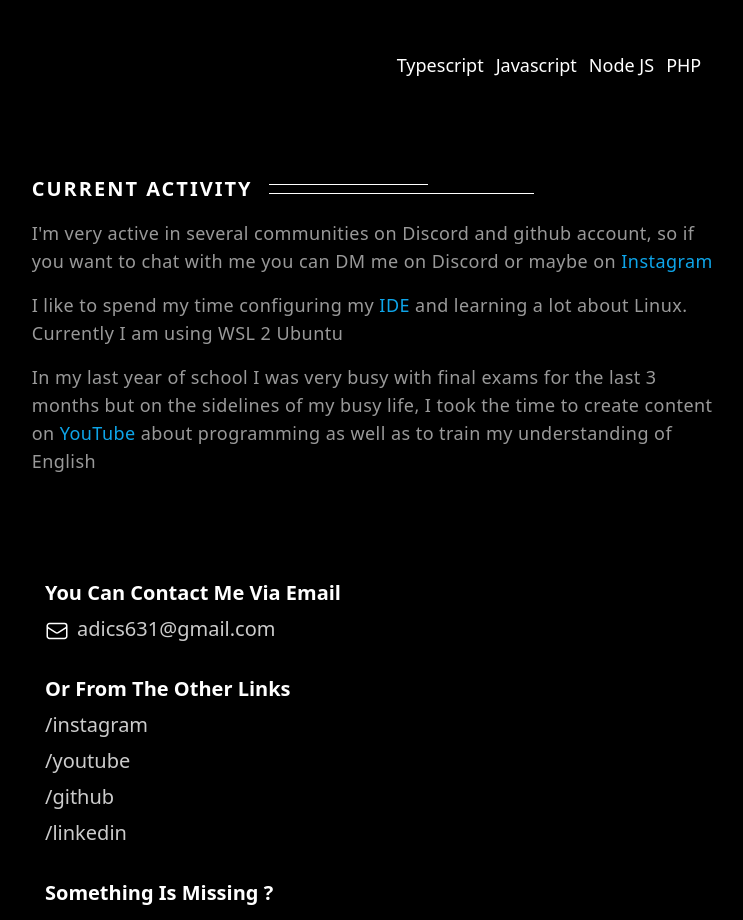
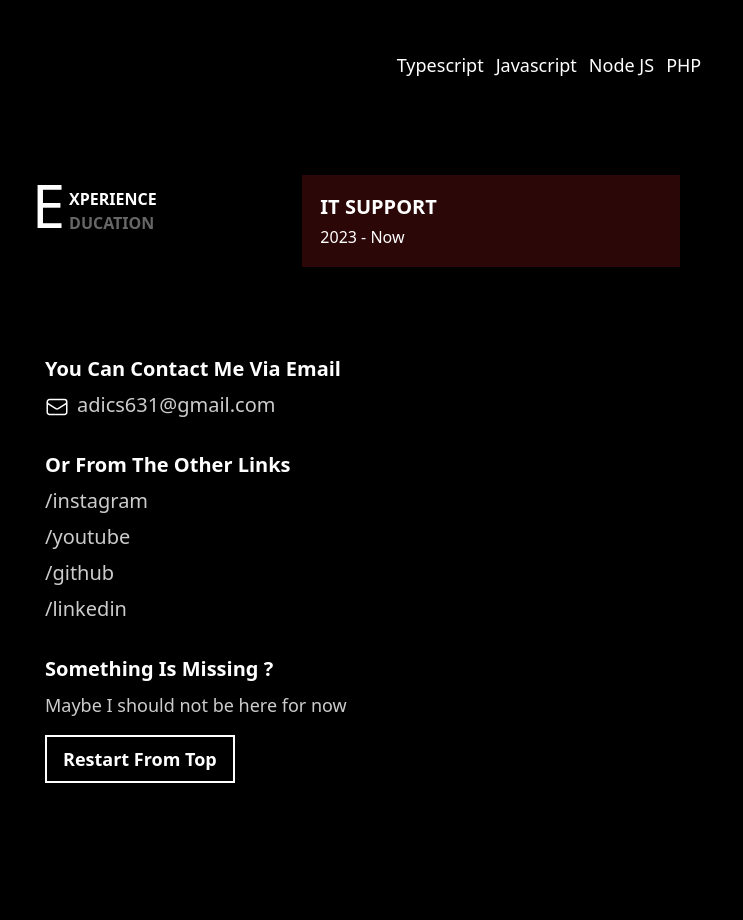
Before and after one commit to AdiCahyaSaputra/personal-website, a Next.js app: page / in a window 1280 px wide. Shown: the part 1420-2340 px from the top of the page, without its empty margins (91-834 px from the left). Built offline with nearby package versions, Linux system fonts and the light colour scheme.

Commit message:
feat: Experience and Education information

```diff
--- /dev/null
+++ b/asset/data/education.json
@@ -0,0 +1,16 @@
+[
+  {
+    "title": "SMPN 21 Jakarta",
+    "year": {
+      "start": "2017",
+      "end": "2020"
+    }
+  },
+  {
+    "title": "SMKS Pangeran Wijaya Kusuma",
+    "year": {
+      "start": "2020",
+      "end": "2023"
+    }
+  }
+]
--- /dev/null
+++ b/asset/data/experience.json
@@ -0,0 +1,9 @@
+[
+  {
+    "title": "IT Support",
+    "year": {
+      "start": "2023",
+      "end": "Now"
+    }
+  }
+]
--- /dev/null
+++ b/components/reusable/experience/InfoCard.tsx
@@ -0,0 +1,30 @@
+import IExperienceEdu from 'lib/interface/IExperienceEdu'
+import React from 'react'
+import { motion } from 'framer-motion'
+
+type Props = IExperienceEdu & {
+  delay: number
+}
+
+const InfoCard: React.FC<Props> = ({ title, year, delay }) => {
+  return (
+    <motion.div
+      initial={{ y: '200%' }}
+      animate={{
+        y: 0,
+        transition: {
+          ease: 'easeOut',
+          duration: .3,
+          delay
+        }
+      }}
+    >
+      <div className='bg-red-600/20 p-4 border-2 border-transparent hover:border-red-600 transition-all duration-300'>
+        <h2 className='text-xl line-clamp-1 font-bold uppercase'>{title}</h2>
+        <p className='font-light mt-1'>{year.start} - {year.end}</p>
+      </div>
+    </motion.div>
+  )
+}
+
+export default InfoCard
--- a/components/section/AboutSection.tsx
+++ b/components/section/AboutSection.tsx
@@ -19,17 +19,17 @@ const AboutSection: React.FC = () => {
 
         <div className='grid grid-cols-12 text-white/60 text-lg gap-x-6 mt-4 gap-y-4'>
 
-          <div className='md:col-span-4 col-span-12 tracking-wide'>
+          <div className='lg:col-span-4 col-span-12 tracking-wide'>
             <p>
               Hello, My name&apos;s Adi Cahya Saputra. Currently I live in Jakarta, Indonesia as a Vocational High School student and will graduate this year
             </p>
           </div>
-          <div className='md:col-span-4 col-span-12 tracking-wide'>
+          <div className='lg:col-span-4 col-span-12 tracking-wide'>
             <p>
               After graduating, I want to continue studying in college and looking for as many relationship as possible while also trying many new thing such as freelancing or contributing to open source projects
             </p>
           </div>
-          <div className='md:col-span-4 col-span-12 tracking-wide'>
+          <div className='lg:col-span-4 col-span-12 tracking-wide'>
             <p>
               I like to spend my day to learn something new or digging deeper about the topics that I have learned before.
             </p>
--- a/components/section/CurrentActivitySection.tsx
+++ /dev/null
@@ -1,30 +0,0 @@
-import Container, { container } from 'components/reusable/global/Container'
-import React from 'react'
-
-const CurrentActivitySection: React.FC = () => {
-  return (
-    <section className='py-10 relative text-white selection:bg-white selection:text-black'>
-      <Container className={container({ size: 'large' })}>
-
-        <div className='flex items-center space-x-4'>
-
-          <h1 className='font-bold uppercase tracking-widest text-xl'>Current&nbsp;Activity</h1>
-          <div className='w-full space-y-2'>
-            <div className='h-px w-full md:w-1/5 bg-white' />
-            <div className='h-px w-full md:w-1/3 bg-white' />
-          </div>
-
-        </div>
-
-        <div className='py-4 text-white/60 tracking-wide md:w-2/3 text-lg w-full space-y-4'>
-          <p>I&apos;m very active in several communities on Discord and github account, so if you want to chat with me you can DM me on Discord or maybe on <a href='https://www.instagram.com/adi.tsx' className='text-sky-500 hover:underline'>Instagram</a></p>
-          <p>I like to spend my time configuring my <a href='https://github.com/AdiCahyaSaputra/my-neovim-setup' className='text-sky-500 hover:underline'>IDE</a> and learning a lot about Linux. Currently I am using WSL 2 Ubuntu</p>
-          <p>In my last year of school I was very busy with final exams for the last 3 months but on the sidelines of my busy life, I took the time to create content on <a href='https://www.youtube.com/@adics' className='text-sky-500 hover:underline'>YouTube</a> about programming as well as to train my understanding of English</p>
-        </div>
-
-      </Container>
-    </section>
-  )
-}
-
-export default CurrentActivitySection
--- /dev/null
+++ b/components/section/ExperienceSection.tsx
@@ -0,0 +1,58 @@
+import { cva } from 'class-variance-authority'
+import InfoCard from 'components/reusable/experience/InfoCard'
+import Container, { container } from 'components/reusable/global/Container'
+import IExperienceEdu from 'lib/interface/IExperienceEdu'
+import React, { useState } from 'react'
+
+const EMenu = cva("uppercase cursor-pointer sm:hover:undeline", {
+  variants: {
+    intent: {
+      active: "text-white",
+      deactive: "text-white/40 hover:text-white/70 transition-all"
+    }
+  },
+  defaultVariants: {
+    intent: "active"
+  }
+})
+
+type EActiveMenu = "xp" | "du"
+
+const experiences: IExperienceEdu[] = require("../../asset/data/experience.json")
+const educations: IExperienceEdu[] = require("../../asset/data/education.json")
+
+const ExperienceSection: React.FC = () => {
+  const [EActiveMenu, setEActiveMenu] = useState<EActiveMenu>("xp")
+
+  return (
+    <section className='py-10 text-white selection:bg-white selection:text-black'>
+      <Container className={container({ size: 'large', className: 'flex lg:flex-nowrap flex-wrap items-start gap-4' })}>
+
+        <div className='flex items-end gap-1 lg:w-3/12 w-full'>
+
+          <h1 className='text-6xl'>E</h1>
+          <div className='font-bold'>
+            <h1 onClick={() => setEActiveMenu('xp')} className={EMenu({ intent: EActiveMenu === 'xp' ? 'active' : 'deactive' })}>xperience</h1>
+            <h1 onClick={() => setEActiveMenu('du')} className={EMenu({ intent: EActiveMenu === 'du' ? 'active' : 'deactive' })}>ducation</h1>
+          </div>
+
+        </div>
+
+        <div className='lg:w-9/12 grid lg:grid-cols-2 grid-cols-1 gap-2 w-full grow-0'>
+
+          {EActiveMenu === 'xp' && experiences.map((experience, index) => (
+            <InfoCard {...experience} key={index} delay={(index + 1) /10} />
+          ))}
+
+          {EActiveMenu === 'du' && educations.map((education, index) => (
+            <InfoCard {...education} key={index} delay={(index + 1) /10}/>
+          ))}
+
+        </div>
+
+      </Container>
+    </section>
+  )
+}
+
+export default ExperienceSection
--- a/components/section/SkillSection.tsx
+++ b/components/section/SkillSection.tsx
@@ -6,17 +6,17 @@ const SkillSection: React.FC = () => {
     <section className='py-10 text-white selection:bg-white selection:text-black'>
       <Container className={container({ size: "large" })}>
 
-        <div className='w-full flex gap-4 items-center flex-wrap md:flex-nowrap'>
+        <div className='w-full flex gap-4 items-center flex-wrap lg:flex-nowrap'>
 
-          <div className='md:w-6/12 w-full order-1 md:order-2 md:text-center'>
-            <h1 className='text-2xl md:pr-10 font-bold tracking-widest uppercase'>Tech Stack</h1>
-            <h1 className='text-2xl md:pl-10 font-bold tracking-widest uppercase'><span className='text-red-700'>Or</span> Tools</h1>
+          <div className='lg:w-6/12 w-full order-1 lg:order-2 lg:text-center'>
+            <h1 className='text-2xl lg:pr-10 font-bold tracking-widest uppercase'>Tech Stack</h1>
+            <h1 className='text-2xl lg:pl-10 font-bold tracking-widest uppercase'><span className='text-red-700'>Or</span> Tools</h1>
           </div>
 
-          <div className='md:order-1 order-2 md:w-3/12 w-full md:p-4 space-y-4'>
+          <div className='lg:order-1 order-2 lg:w-3/12 w-full lg:p-4 space-y-4'>
 
             <div>
-              <h1 className='font-bold text-xl pb-2 border-b-2 border-white md:w-max'>Frontend</h1>
+              <h1 className='font-bold text-xl pb-2 border-b-2 border-white lg:w-max'>Frontend</h1>
               <ul className='text-lg flex items-center space-x-2 mt-2'>
                 <li className='hover:text-sky-500'>React&nbsp;JS</li>
                 <li>Next&nbsp;JS</li>
@@ -24,8 +24,8 @@ const SkillSection: React.FC = () => {
               </ul>
             </div>
 
-            <div className='md:pl-4'>
-              <h1 className='font-bold text-xl pb-2 border-b-2 border-white md:w-max'>Backend</h1>
+            <div className='lg:pl-4'>
+              <h1 className='font-bold text-xl pb-2 border-b-2 border-white lg:w-max'>Backend</h1>
               <ul className='text-lg flex items-center space-x-2 mt-2'>
                 <li className='hover:text-red-600'>Laravel</li>
                 <li>Next&nbsp;JS</li>
@@ -34,10 +34,10 @@ const SkillSection: React.FC = () => {
 
           </div>
 
-          <div className='order-3 md:w-3/12 w-full md:flex flex-col items-end items-start md:p-4 space-y-4'>
+          <div className='order-3 lg:w-3/12 w-full lg:flex flex-col items-end items-start lg:p-4 space-y-4'>
 
             <div>
-              <h1 className='font-bold text-xl pb-2 border-b-2 border-white md:w-max'>Database</h1>
+              <h1 className='font-bold text-xl pb-2 border-b-2 border-white lg:w-max'>Database</h1>
               <ul className='flex text-lg items-center space-x-2 mt-2'>
                 <li className='hover:text-blue-600'>MySQL</li>
                 <li className='hover:text-purple-500'>MariaDB</li>
@@ -45,7 +45,7 @@ const SkillSection: React.FC = () => {
             </div>
 
             <div className='pr-4'>
-              <h1 className='font-bold text-xl pb-2 border-b-2 border-white md:w-max'>Others</h1>
+              <h1 className='font-bold text-xl pb-2 border-b-2 border-white lg:w-max'>Others</h1>
               <ul className='flex text-lg items-center space-x-2 mt-2'>
                 <li className='hover:text-green-600'>Neovim&nbsp;(IDE)</li>
                 <li className='hover:text-orange-600'>Git</li>
@@ -56,7 +56,7 @@ const SkillSection: React.FC = () => {
 
         </div>
 
-        <ul className='flex space-x-3 text-lg md:justify-center items-center md:py-4 mt-10'>
+        <ul className='flex space-x-3 text-lg lg:justify-center items-center lg:py-4 mt-10'>
           <li className='hover:text-blue-500'>Typescript</li>
           <li className='hover:text-yellow-500'>Javascript</li>
           <li className='hover:text-green-700'>Node&nbsp;JS</li>
--- /dev/null
+++ b/lib/interface/IExperienceEdu.ts
@@ -0,0 +1,7 @@
+export default interface IExperienceEdu {
+  title: string,
+  year: {
+    start: string,
+    end: string
+  }
+}
--- a/pages/index.tsx
+++ b/pages/index.tsx
@@ -8,7 +8,7 @@ import HeroSection from "../components/section/HeroSection"
 import FooterSection from "../components/section/FooterSection"
 import AboutSection from "components/section/AboutSection"
 import SkillSection from "components/section/SkillSection"
-import CurrentActivitySection from "components/section/CurrentActivitySection"
+import ExperienceSection from "components/section/ExperienceSection"
 
 const Home: NextPage = () => {
   return (
@@ -23,7 +23,7 @@ const Home: NextPage = () => {
         <HeroSection />
         <AboutSection/>
         <SkillSection/>
-        <CurrentActivitySection/>
+        <ExperienceSection/>
       </main>
 
       <FooterSection />
```
